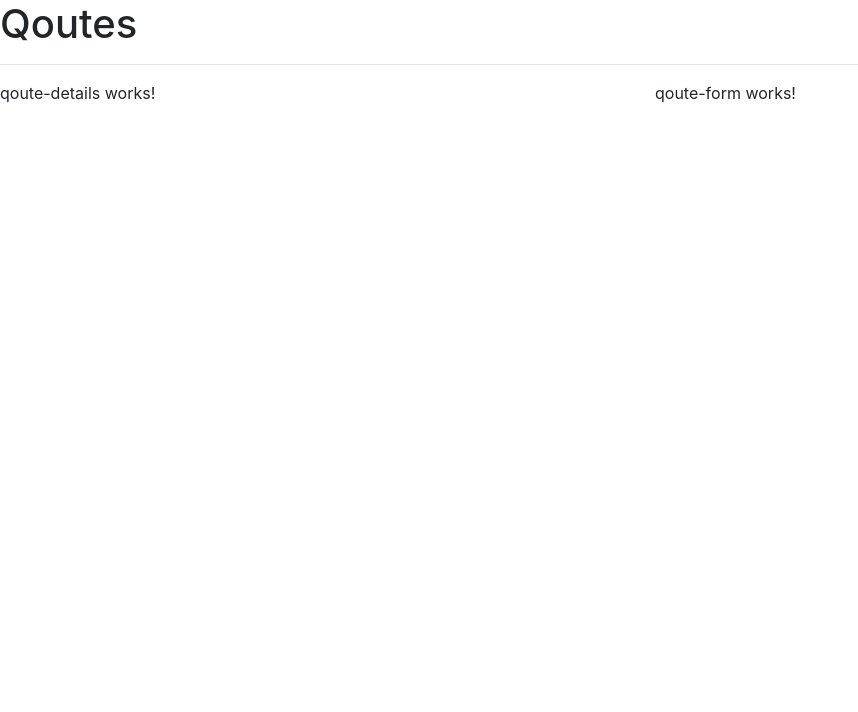
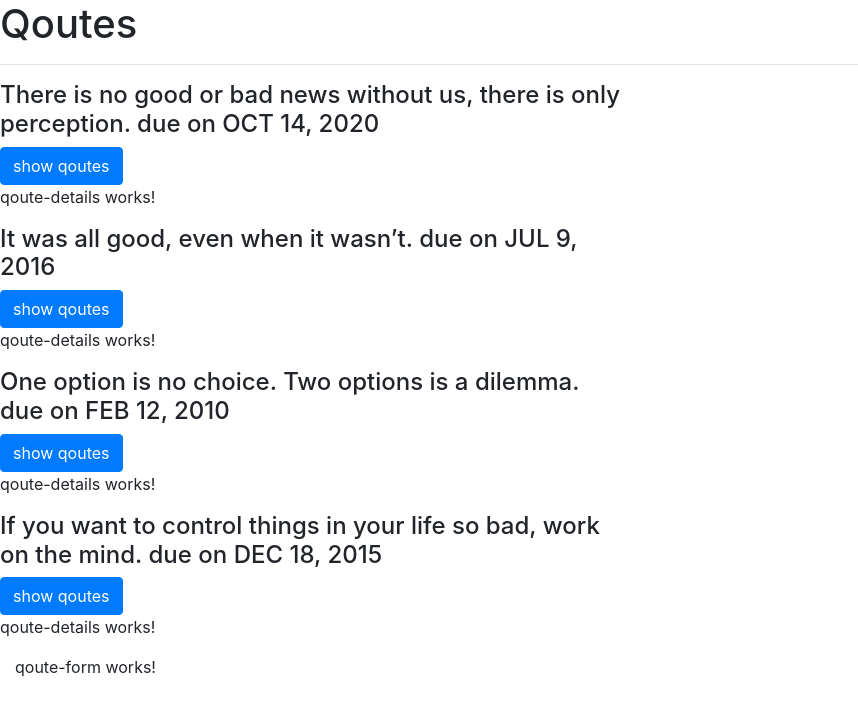
Before and after one commit to Emmanuel-otieno/Qoutes-maker, an Angular app: page / in a window 1280 px wide. Shown: the top 712 px of the page, without its empty margins (0-858 px from the left). Built offline with nearby package versions, Linux system fonts and the light colour scheme.

Commit message:
add a toggle function

```diff
--- a/src/app/qoute/qoute.component.html
+++ b/src/app/qoute/qoute.component.html
@@ -3,11 +3,15 @@
     <hr>
     <div class="row">
       <div class="col-md-6">
+        <div *ngFor='let qoute of qoutes;let i = index'>
+        <div>
+        <h4 id={{i}} appStrikethrough>{{qoute.name}} due on {{qoute.completeDate|date|uppercase}}</h4>
+        <button  (click)='toggleDetails(i)' class="btn btn-primary">show qoutes</button>
 
           <div>
             <app-qoute-details ></app-qoute-details>
           </div>
-
+        </div>
       </div>
       <div class="col-md-6">
         <app-qoute-form ></app-qoute-form>
--- a/src/app/qoute/qoute.component.ts
+++ b/src/app/qoute/qoute.component.ts
@@ -16,6 +16,12 @@ export class QouteComponent implements OnInit {
 
   ];
 
+
+
+  toggleDetails(index){
+    this.qoutes[index].showDescription = !this.qoutes[index].showDescription;
+}
+
   constructor() { }
 
   ngOnInit(): void {
```
